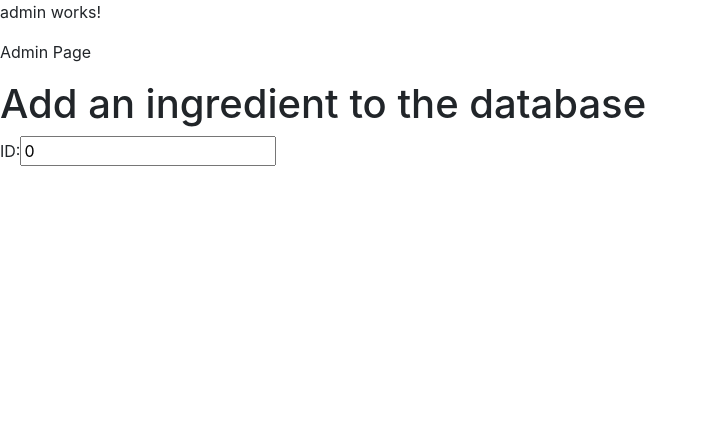
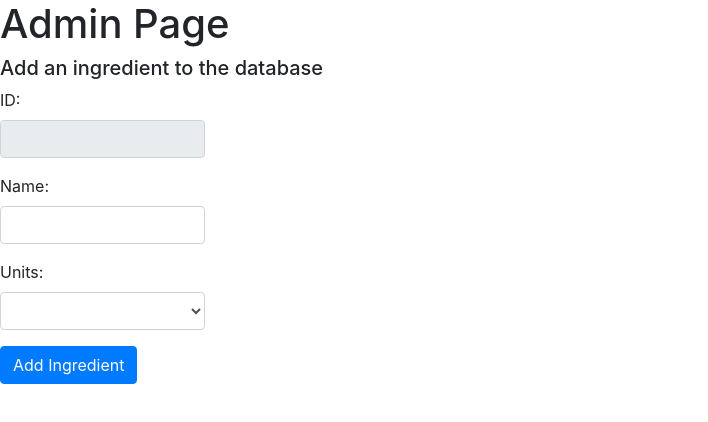
Before and after one commit to WilRBonilla/SLG, an Angular app in the folder SLG-NG/: page /admin in a window 1280 px wide. Shown: the top 422 px of the page, without its empty margins (0-708 px from the left). Built offline with nearby package versions, Linux system fonts and the light colour scheme; no server answers.

Commit message:
added some admin functionality

```diff
--- a/SLG-NG/src/app/components/admin/admin.component.css
+++ b/SLG-NG/src/app/components/admin/admin.component.css
@@ -0,0 +1,3 @@
+div {
+    width: 40%;
+}
--- a/SLG-NG/src/app/components/admin/admin.component.html
+++ b/SLG-NG/src/app/components/admin/admin.component.html
@@ -1,11 +1,26 @@
-<p>admin works!</p>
+<h1>Admin Page</h1>
 
-<p>Admin Page</p>
+<form (submit)="addIngredient()">
+    <div>
+        <h5>Add an ingredient to the database</h5>
+        <div class="form-group">
+            <label for="idValue">ID:</label>
+            <input class="form-control" type="number" [(ngModel)]="id" id="idValue" name="id" readonly>
+        </div>
+        <div class="form-group">
+            <label for="nameValue">Name:</label>
+            <input class="form-control" type="text" [(ngModel)]="name" id="nameValue" name="name">
+        </div>
+        <div class="form-group">
+            <label for="unitsValue">Units:</label>
+            <select class="form-control" type="text" [(ngModel)]="units" id="unitsValue" name="units">
+                <option> </option>
+                <option value="number">Number</option>
+                <option value="ounces">Ounces</option>
+            </select>
+        </div>
 
-<div>
-    <h1>Add an ingredient to the database</h1>
-    <label for="idValue">ID:</label>
-    <input type="number" [(ngModel)]="id" id="idValue"><br>
+        <button type="submit" class="btn btn-primary" >Add Ingredient</button>
 
-
-</div>
+    </div>
+</form>
--- a/SLG-NG/src/app/components/admin/admin.component.ts
+++ b/SLG-NG/src/app/components/admin/admin.component.ts
@@ -1,4 +1,6 @@
 import { Component, OnInit } from '@angular/core';
+import { SlgService } from '../../services/slg.service';
+import { Ingredient } from '../../models/Ingredient';
 
 @Component({
   selector: 'app-admin',
@@ -7,12 +9,52 @@ import { Component, OnInit } from '@angular/core';
 })
 export class AdminComponent implements OnInit {
 
-  constructor() { }
+  constructor(private slgService: SlgService) { }
 
-  ngOnInit(): void {
+  ngOnInit( ): void {
+    this.getAllIngredients()
   }
 
-  id: number = 0;
+  allIngredients: Array<Ingredient> = [];
+  id: number = null;
   name: string = "";
+  units: string = "";
+
+
+  getAllIngredients(){
+    this.slgService.getAllIngredients().subscribe(
+      (response) => {
+        console.log(response);
+        this.allIngredients = response
+        console.log(this.allIngredients.length);
+        this.id = this.allIngredients.length + 1
+      },
+      (response) => {
+        console.log("Failed to get ingredients list")
+      }
+    )
+  }
+
+  addIngredient(){
+    this.slgService.addIngredient(new Ingredient(this.id, this.name, this.units)).subscribe(
+
+      (response) => {
+        console.log("Ingredient Successfully added");
+        console.log(response);
+      },
+      (response) => {
+        console.log("Failed to add Ingredient");
+        console.log(response);
+      },
+      () => {
+        this.resetValues();
+      }
+    )
+  }
+
+  resetValues() {
+    this.name = "";
+    this.units = "";
+  }
 
 }
--- a/SLG-NG/src/app/components/home/home.component.ts
+++ b/SLG-NG/src/app/components/home/home.component.ts
@@ -10,9 +10,16 @@ export class HomeComponent implements OnInit {
   constructor() { }
 
   ngOnInit(): void {
-
+    this.onHomepageLoad()
   }
 
-  username :String= "USERNAME HERE"
+  username :String= ""
+
+  onHomepageLoad(){
+    let  currentUser = JSON.parse(localStorage.getItem("user"));
+    console.log(currentUser);
+    this.username = currentUser.f_name
+    console.log(this.username);
+  }
 
 }
--- a/SLG-NG/src/app/services/slg.service.ts
+++ b/SLG-NG/src/app/services/slg.service.ts
@@ -36,6 +36,11 @@ export class SlgService {
 
   getAllIngredients(): Observable<Ingredient[]> {
     return this.http.get<Ingredient[]>('http://localhost:8080/ingredient');
+  }
+
+  addIngredient(ingredient :Ingredient): Observable<Ingredient> {
+    console.log(ingredient);
+    return this.http.post<Ingredient>('http://localhost:8080/ingredient', ingredient, {headers: this.headers});
   }
 
   // -------------------------SHOPPING LIST ENTRY SERVICES ------------------------------------------------------
```
